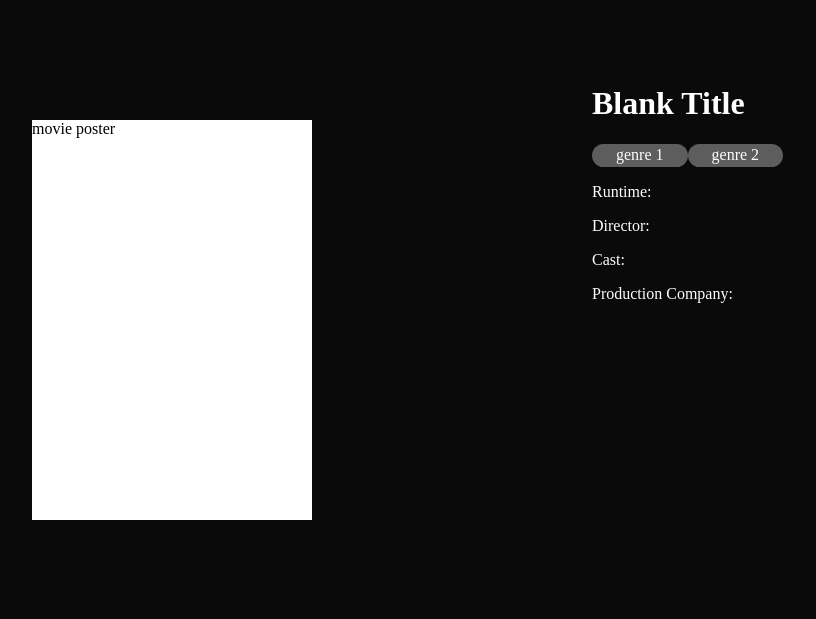
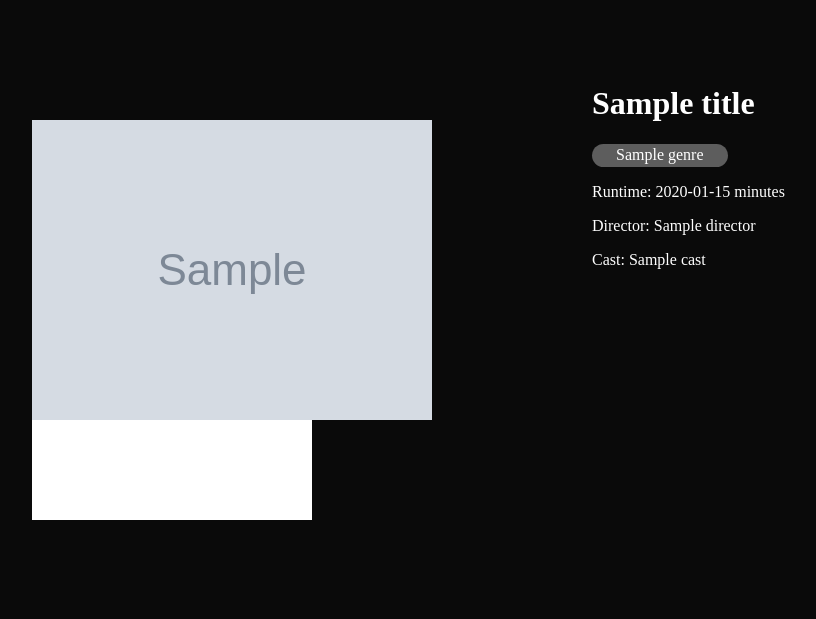
Before and after one commit to Dior15/BlueCircuit, a Flask app: template client/templates/moviepage.html in a window 1280 px wide. Shown: the part 105-724 px from the top of the page, without its empty margins (136-952 px from the left). Run offline with Flask 3, Linux system fonts and the light colour scheme; the template is opened without the code that fills it: most values are stand-ins (such as "Sample title", 1, 10 or a date in 2020); grey boxes marked "Sample" are stand-in pictures.

Commit message:
Working clickable carousel

```diff
--- a/client/app.py
+++ b/client/app.py
@@ -19,14 +19,14 @@ def home():
     # Fetch trending movies
     top9Movies = movieEngine.getTopXMovies(9)  # Get top 9 trending movies
     posterUrls = ""
+    movieIds = []
 
-    # Construct full image URLs for posters
+    # Construct full image URLs for posters along with movie IDs
     for movie in top9Movies:
-        posterUrl = movieEngine.getPosterUrl(movie)
-        posterUrls += posterUrl+" "
+        movieIds.append(movie["id"])  # Movie ID
+        posterUrls += movieEngine.getPosterUrl(movie) + " "  # Poster URL
 
-    return render_template('home.html', poster_urls=posterUrls)
-
+    return render_template('home.html', posterUrls=posterUrls, movieIds=movieIds)
 
 @app.route('/search', methods=['POST'])
 def search():
@@ -42,13 +42,12 @@ def search():
 
     return render_template('results.html', results=searchEngine.search.results, category=category, query=query)
 
-@app.route('/login')
-def login():
-    return render_template('loginpage.html')
+@app.route('/movie/<int:movie_id>')
+def movie(movie_id):
+    # Get movie details
+    movie = movieEngine.getMovieDict(movie_id)
 
-@app.route('/signup')
-def signup():
-    return render_template('accountcreationpage.html')
+    return render_template('moviepage.html', title = movie['title'], runtime = movie['runtime'], genres = movie['genres'], poster_url = movie['posterUrl'], cast = movie['cast'],  crew = movie['crew'], director = movie['director'])
 
 if __name__ == '__main__':
     app.run(debug=True)
--- a/client/templates/moviepage.html
+++ b/client/templates/moviepage.html
@@ -6,7 +6,7 @@
         <meta http-equiv="X-UA-Compatible" content="IE=edge">
         <meta name="viewport" content="width=device-width, initial-scale=1.0">
         <title>MovieFlix</title>
-        <link rel="stylesheet" href="../static/moviepagestyle.css">
+        <link rel="stylesheet" href="{{ url_for('static', filename='moviepagestyle.css')}}">
     </head>
 
     <body>
@@ -39,18 +39,16 @@
         </nav>
 
         <div class="is-flex">
-          <div class="movie-poster">movie poster</div>
+          <div class="movie-poster"><img src="{{ poster_url }}" alt="{{ title }}"></div>
           <div id="movie-info">
-              <h1 class="movie-title">Blank Title</h1>
+              <h1 class="movie-title">{{ title }}</h1>
               <div class="is-flex spaced-between">
-                <div class="genre">genre 1</div>
-                <div class="genre">genre 2</div>
+                <div class="genre">{{ genres | join(', ') }}</div>
               </div>
               <div class="">
-                <p>Runtime: </p>
-                <p>Director: </p>
-                <p>Cast: </p>
-                <p>Production Company: </p>
+                <p>Runtime: {{ runtime }} minutes</p>
+                <p>Director: {{ director }}</p>
+                <p>Cast: {{ cast | join(', ') }}</p>
               </div>
 
           </div>
```
Also changed, not shown: client/templates/home.html (+9 -13 lines).
